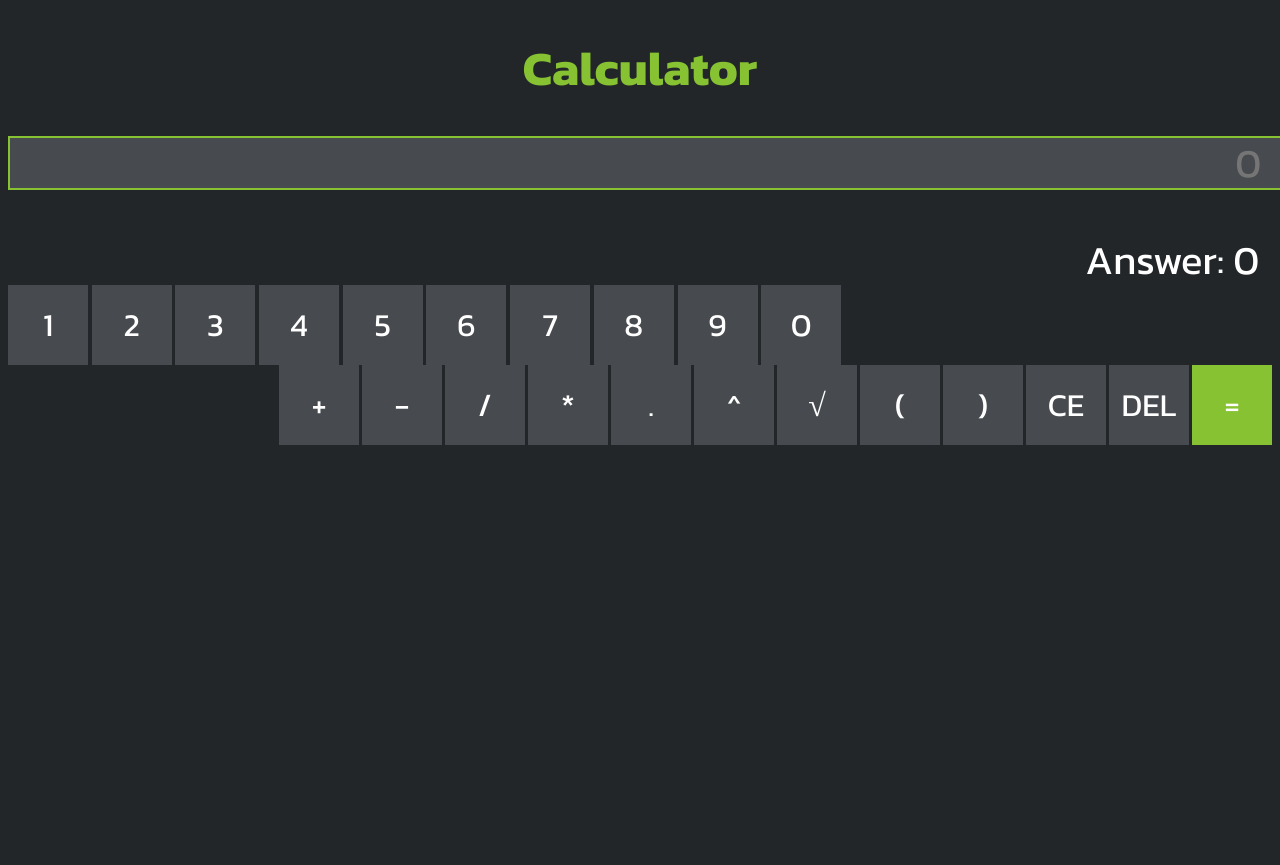
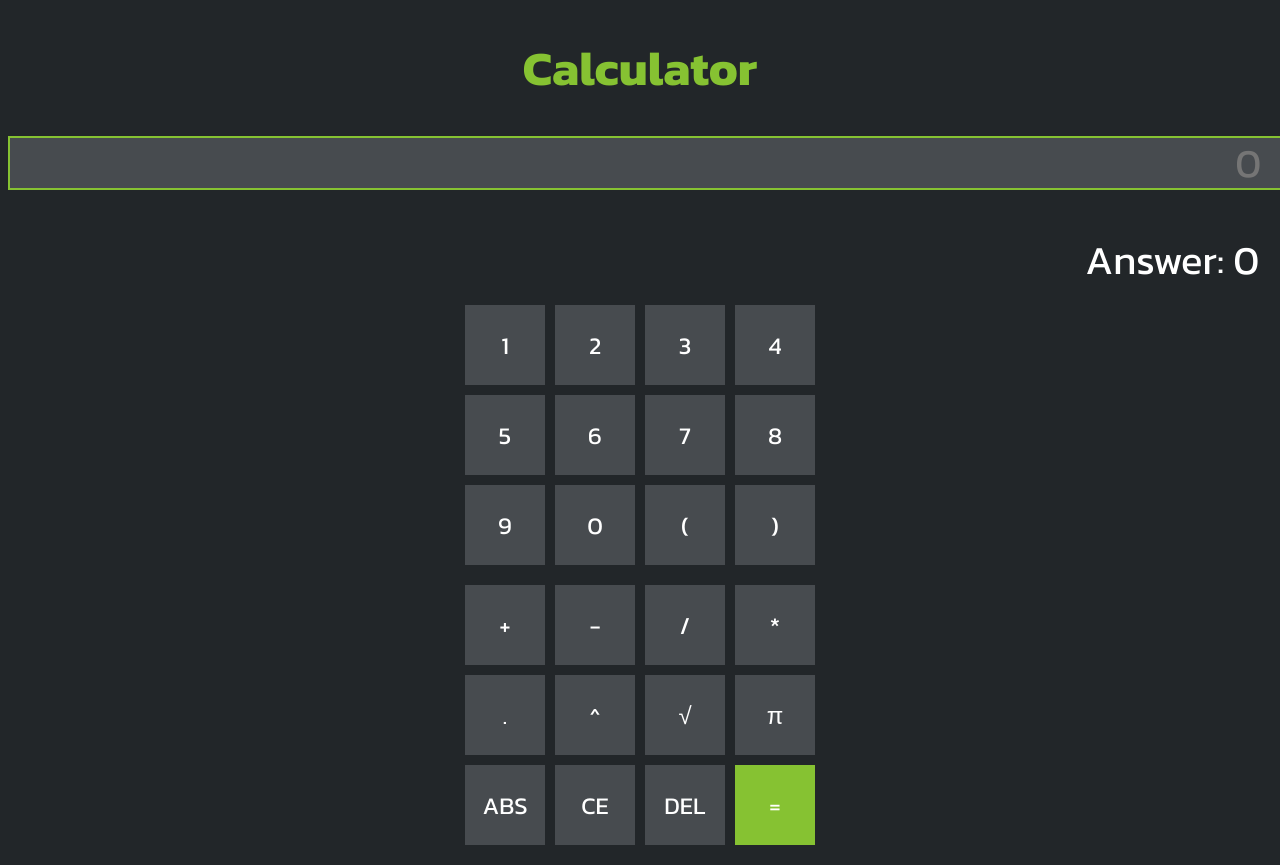
Before and after one commit to titanilham/Web-Calculator, a Django app: page / in a window 1280 px wide. Before the commit the page ends 445 px from the top, so only its background shows below. Run offline with Django 4.2, Linux system fonts and the light colour scheme; some web fonts are replaced.

Commit message:
fixed position buttons

```diff
--- a/calculator/calculator/calcApp/static/css/style.css
+++ b/calculator/calculator/calcApp/static/css/style.css
@@ -52,51 +52,53 @@ body{
 
 }
 
-.buttons-numbers{
 
-    display:flex;
-    justify-content: space-between;
-    gap: 3px;
+/* BUTTONS */
 
+.buttons_numbers, .buttons_operations {
+    display: grid;
+    grid-gap: 10px; /* Пробел между кнопками */
+    justify-content: center; /* Центрируем кнопки */
+    margin: 20px auto; /* Отступы сверху и снизу */
 }
-.buttons_operations{
 
-    display:flex;
-    justify-content:flex-end;
-    gap: 3px;
+.buttons_numbers {
+    grid-template-columns: repeat(4, 80px); /* 4 кнопки в строке */
+}
+
+.buttons_operations {
+    grid-template-columns: repeat(4, 80px); /* 4 кнопки в строке */
+}
+
+.btn {
+    width: 80px; /* Ширина кнопок */
+    height: 80px; /* Высота кнопок */
+    font-family: 'Kanit', sans-serif;
+    font-size: 1.5rem;
+    border: none;
+    color: white;
+    background-color: #474B4F;
+    cursor: pointer;
+    text-align: center;
+}
+
+.btn:hover {
+    background-color: #363a3d; /* Цвет при наведении */
+}
+
+#equals {
+    background-color: #86C232;
+
+    height: 80px;
+}
+
+#equals:hover {
+    background-color: #6b9c26;
+}
 
 
 
-}
-
-#equals{
-
-    background-color: #86C232;
-
-}
-#equals:hover{
-
-    background-color: #6b9c26;
-
-
-}
-
-.btn{
-
-    border: none;
-    width: 80px;
-    height: 80px;
-    font-family: 'Kanit';
-    color: white !important;
-    background-color: #474B4F;
-    font-size: 200%;
-}
-.btn:hover{
-
-    background-color: #363a3d;
-
-}
-
+/* ANSWER */
 .answer_container{
     width: 99%;
 
@@ -111,10 +113,3 @@ body{
     text-align: end;
     padding: 0;
 }
-
-.error{
-
-    color: #c23232;
-    text-align: right !important;;
-
-}
--- a/calculator/calculator/calcApp/templates/index.html
+++ b/calculator/calculator/calcApp/templates/index.html
@@ -22,7 +22,7 @@
          </div>
 
 
-       <div class='buttons_numbers'>
+       <div class='buttons_numbers' class='buttons'>
         <button class="btn" type="button" onclick="addValueAndSubmit('1')">1</button>
         <button class="btn" type="button" onclick="addValueAndSubmit('2')">2</button>
         <button class="btn" type="button" onclick="addValueAndSubmit('3')">3</button>
@@ -33,8 +33,10 @@
         <button class="btn" type="button" onclick="addValueAndSubmit('8')">8</button>
         <button class="btn" type="button" onclick="addValueAndSubmit('9')">9</button>
         <button class="btn" type="button" onclick="addValueAndSubmit('0')">0</button>
+        <button class="btn" type="button" onclick="addValueAndSubmit('(')">(</button>
+        <button class="btn" type="button" onclick="addValueAndSubmit(')')">)</button>
     </div >
-        <div class='buttons_operations'>
+        <div class='buttons_operations' class='buttons'>
         <button class="btn" type="button" onclick="addValueAndSubmit('+')">+</button>
         <button class="btn" type="button" onclick="addValueAndSubmit('-')">-</button>
         <button class="btn" type="button" onclick="addValueAndSubmit('/')">/</button>
@@ -42,9 +44,8 @@
         <button class="btn" type="button" onclick="addValueAndSubmit('.')">.</button>
         <button class="btn" type="button" onclick="addValueAndSubmit('**')">^</button>
         <button class="btn" type="button" onclick="addValueAndBack('sqrt()')">√</button> {% comment %} And cursor on 1 char back {% endcomment %}
-
-        <button class="btn" type="button" onclick="addValueAndSubmit('(')">(</button>
-        <button class="btn" type="button" onclick="addValueAndSubmit(')')">)</button>
+        <button class="btn" type="button" onclick="addValueAndSubmit('pi')">π</button>
+        <button class="btn" type="button" onclick="addValueAndBack('abs()')">ABS</button>
 
         <button class="btn" type="button" onclick="deleteLastChar()">CE</button>
         <button class="btn" type="button" onclick="clearInput()">DEL</button>
--- a/calculator/calculator/calcApp/views.py
+++ b/calculator/calculator/calcApp/views.py
@@ -4,12 +4,11 @@ from math import sqrt, pi, sin, cos, tan
 
 def calc(x):
     try:
-        # Пытаемся вычислить выражение
         return eval(x)
     except ZeroDivisionError:
-        return 'Infinity'  # Деление на ноль
+        return 'Error'  # Деление на ноль
     except SyntaxError:
-        return 'Invalid expression'  # Некорректное выражение
+        return 'Error'  # Некорректное выражение
     except Exception as e:
         print(e)
         return 'Error'  # Обработка других ошибок
@@ -27,7 +26,10 @@ def index(request):
         if not button_value:
             answer = 'Input is required'
         else:
-            answer = calc(button_value)
+            try:
+                answer = round(calc(button_value), 2)
+            except TypeError:
+                answer = 'Error'
 
         return render(request, 'index.html', {'answer': answer})
 
```
